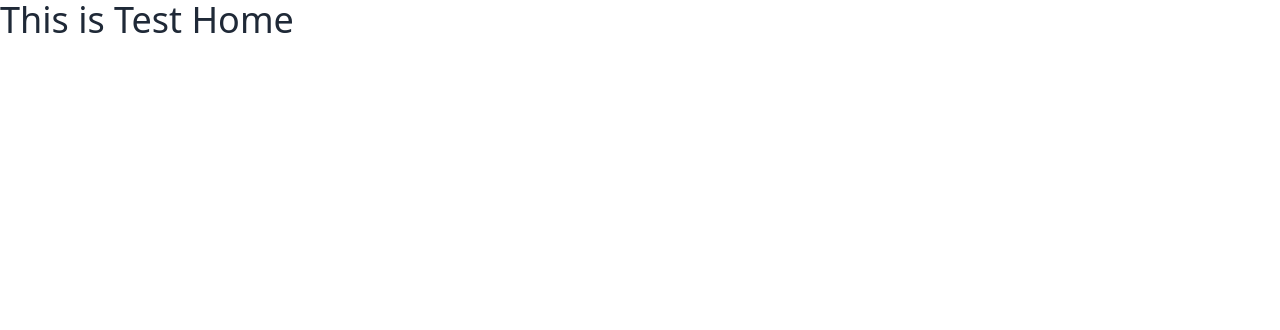
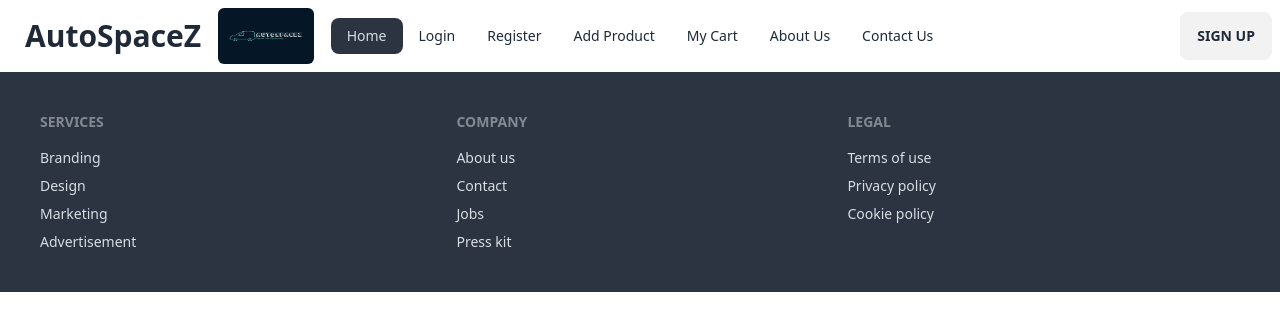
Before and after one commit to smhabib99-99/brand-shop-client-side, a React (Vite) app: page / in a window 1280 px wide. Shown: the top 330 px of the page. Built offline with nearby package versions, Linux system fonts and the light colour scheme.

Commit message:
navbar functionally setup successful

```diff
--- /dev/null
+++ b/src/components/Footer/Footer.jsx
@@ -0,0 +1,32 @@
+
+
+const Footer = () => {
+    return (
+        <div>
+            <footer className="footer p-10 bg-neutral text-neutral-content">
+                <nav>
+                    <header className="footer-title">Services</header>
+                    <a className="link link-hover">Branding</a>
+                    <a className="link link-hover">Design</a>
+                    <a className="link link-hover">Marketing</a>
+                    <a className="link link-hover">Advertisement</a>
+                </nav>
+                <nav>
+                    <header className="footer-title">Company</header>
+                    <a className="link link-hover">About us</a>
+                    <a className="link link-hover">Contact</a>
+                    <a className="link link-hover">Jobs</a>
+                    <a className="link link-hover">Press kit</a>
+                </nav>
+                <nav>
+                    <header className="footer-title">Legal</header>
+                    <a className="link link-hover">Terms of use</a>
+                    <a className="link link-hover">Privacy policy</a>
+                    <a className="link link-hover">Cookie policy</a>
+                </nav>
+            </footer>
+        </div>
+    );
+};
+
+export default Footer;
--- /dev/null
+++ b/src/components/Navbar/Navbar.jsx
@@ -0,0 +1,66 @@
+
+import { NavLink } from 'react-router-dom';
+
+const Navbar = () => {
+
+    const navLinks = <>
+    <li><NavLink to='/'>Home</NavLink></li>
+    <li><NavLink to='/login'>Login</NavLink></li>
+    <li><NavLink to='/register'>Register</NavLink></li>
+    <li><NavLink to='/addProduct'>Add Product</NavLink></li>
+    <li><NavLink to='/myCart'>My Cart</NavLink></li>
+    <li><NavLink to='/about'>About Us</NavLink></li>
+    <li><NavLink to='/contactUs'>Contact Us</NavLink></li>
+    {/* <li><NavLink to='/authorizedShop'>Authorized Shop</NavLink></li> */}
+    </>
+
+
+    return (
+        <div>
+            <div className="navbar bg-base-100">
+                <div className="navbar-start">
+                    <div className="dropdown">
+                        <label tabIndex={0} className="btn btn-ghost lg:hidden">
+                            <svg xmlns="http://www.w3.org/2000/svg" className="h-5 w-5" fill="none" viewBox="0 0 24 24" stroke="currentColor"><path strokeLinecap="round" strokeLinejoin="round" strokeWidth="2" d="M4 6h16M4 12h8m-8 6h16" /></svg>
+                        </label>
+                        <ul tabIndex={0} className="menu menu-sm dropdown-content mt-3 z-[1] p-2 shadow bg-base-100 rounded-box w-52">
+                            <li><a>Item 1</a></li>
+                            {navLinks}
+                            {/* <li>
+                                <a>Parent</a>
+                                <ul className="p-2">
+                                    <li><a>Submenu 1</a></li>
+                                    <li><a>Submenu 2</a></li>
+                                </ul>
+                            </li>
+                            <li><a>Item 3</a></li> */}
+                        </ul>
+                    </div>
+                    <a className="btn btn-ghost normal-case md:text-3xl">AutoSpaceZ</a>
+                    <img className='w-6 md:w-24 md:h-14 rounded-md' src="/autospacez1.png" alt="" />
+                </div>
+                <div className="navbar-center hidden lg:flex">
+                    <ul className="menu menu-horizontal px-1">
+                        {navLinks}
+                        {/* <li><a>Item 1</a></li>
+                        <li tabIndex={0}>
+                            <details>
+                                <summary>Parent</summary>
+                                <ul className="p-2">
+                                    <li><a>Submenu 1</a></li>
+                                    <li><a>Submenu 2</a></li>
+                                </ul>
+                            </details>
+                        </li>
+                        <li><a>Item 3</a></li> */}
+                    </ul>
+                </div>
+                <div className="navbar-end">
+                    <a className="btn">Sign Up</a>
+                </div>
+            </div>
+        </div>
+    );
+};
+
+export default Navbar;
--- a/src/layouts/Root.jsx
+++ b/src/layouts/Root.jsx
@@ -1,10 +1,14 @@
 import { Outlet } from "react-router-dom";
+import Navbar from "../components/Navbar/Navbar";
+import Footer from "../components/Footer/Footer";
 
 
 const Root = () => {
     return (
         <div>
+            <Navbar></Navbar>
             <Outlet></Outlet>
+            <Footer></Footer>
         </div>
     );
 };
--- a/src/main.jsx
+++ b/src/main.jsx
@@ -1,6 +1,5 @@
 import React from 'react'
 import ReactDOM from 'react-dom/client'
-import App from './App.jsx'
 import './index.css'
 import { RouterProvider } from 'react-router-dom'
 import router from './router/Router.jsx'
--- a/src/pages/Home/Home.jsx
+++ b/src/pages/Home/Home.jsx
@@ -1,9 +1,9 @@
-import React from 'react';
+
 
 const Home = () => {
     return (
         <div>
-            <h2 className='text-4xl'>This is Test Home</h2>
+
         </div>
     );
 };
--- a/src/router/Router.jsx
+++ b/src/router/Router.jsx
@@ -1,6 +1,7 @@
 import { createBrowserRouter } from "react-router-dom";
 import Root from "../layouts/Root";
 import Home from "../pages/Home/Home";
+
 
 const router = createBrowserRouter([
     {
```
Also changed, not shown: .eslintrc.cjs, public/AutoSpaceZ2.png (added), public/autospacez1.png (added).
